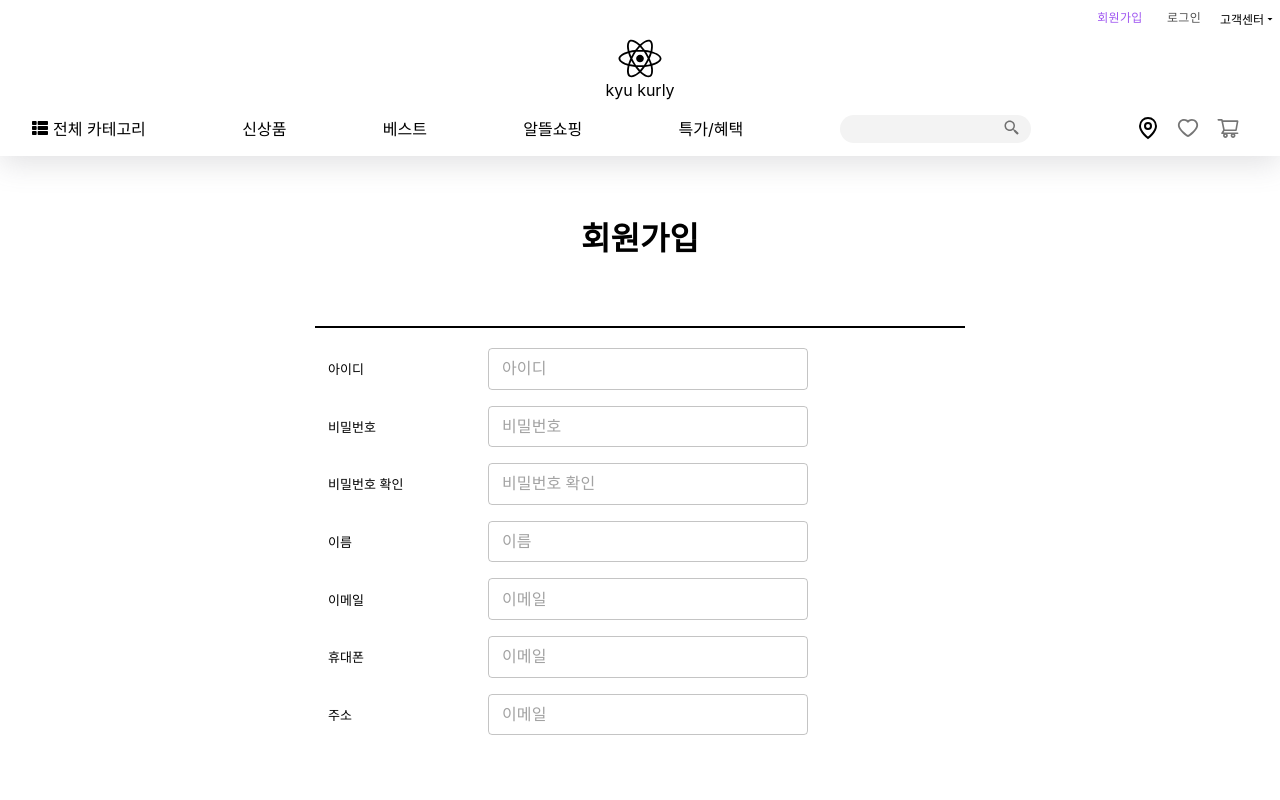
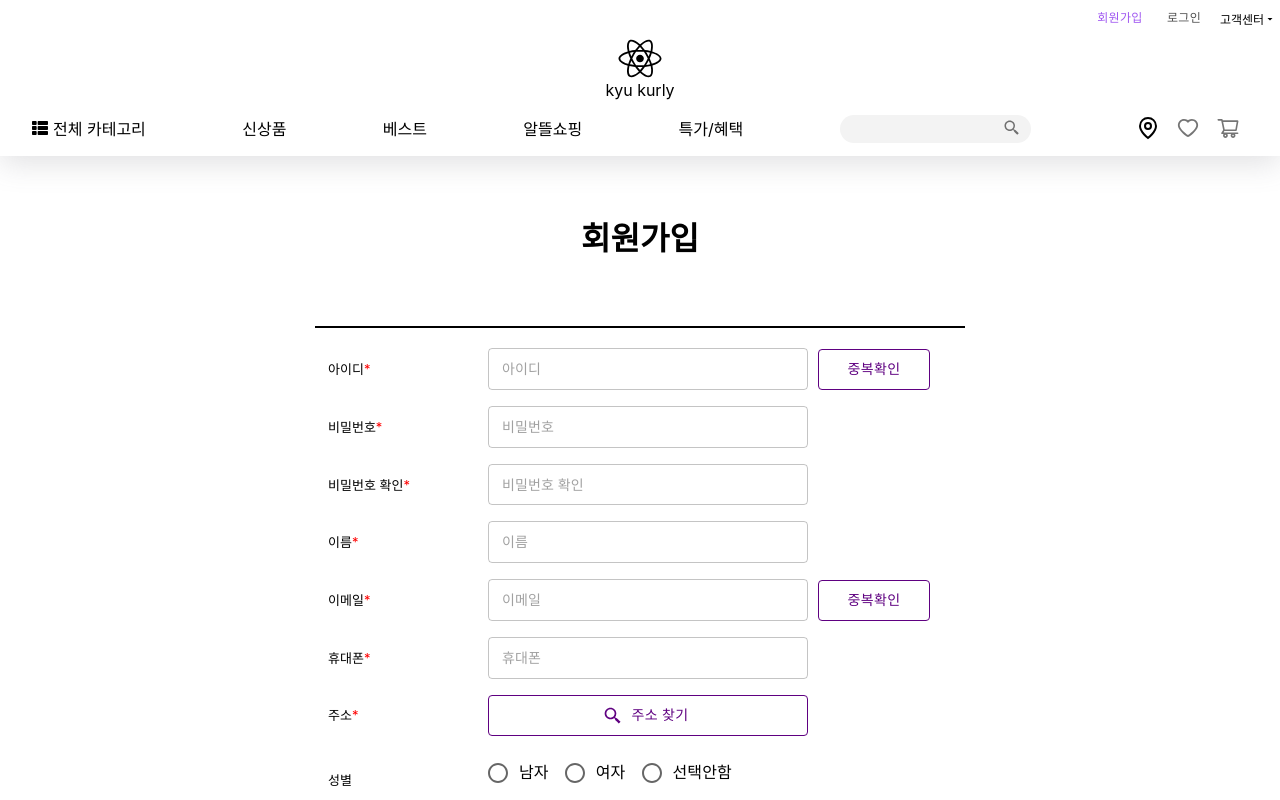
Before and after one commit to NeatKYU/react-kurly-demo, a React (Create React App) app: page /register in a window 1280 px wide. Shown: the top 800 px of the page. Built offline with nearby package versions, Linux system fonts and the light colour scheme.

Commit message:
회원가입 폼 완성 기능구현은 아직

```diff
--- a/package.json
+++ b/package.json
@@ -21,6 +21,7 @@
     "@types/styled-components": "^5.1.19",
     "prop-types": "^15.8.1",
     "react": "^17.0.2",
+    "react-daum-postcode": "^3.0.1",
     "react-dom": "^17.0.2",
     "react-hook-form": "^7.24.0",
     "react-icons": "^4.3.1",
--- a/src/components/header/Component.tsx
+++ b/src/components/header/Component.tsx
@@ -26,6 +26,8 @@ HeaderComponent.prototype = {
 const Container = styled.div`
 	width: 100%;
 	box-shadow: rgba(100, 100, 111, 0.2) 0px 7px 29px 0px;
+	background-color: #fff;
 	position: sticky;
 	top: -6.3rem;
+	z-index: 100;
 `
--- /dev/null
+++ b/src/components/modal/AddressModal.tsx
@@ -0,0 +1,52 @@
+import { useState } from 'react';
+import Modal from '@mui/material/Modal';
+import styled from 'styled-components';
+import Proptypes from 'prop-types';
+import SearchPost from 'react-daum-postcode';
+import { Box, Button } from '@mui/material';
+
+interface AddressModalProps {
+	isOpenModal: boolean;
+	handleCloseModal: any;
+}
+
+export const AddressModal = (props: AddressModalProps) => {
+
+	const { isOpenModal, handleCloseModal } = props;
+
+	const modalStyle = {
+		position: 'absolute' as 'absolute',
+		top: '50%',
+		left: '50%',
+		transform: 'translate(-50%, -50%)',
+		width: 'auto',
+		bgcolor: 'background.paper',
+		border: '2px solid #000',
+		boxShadow: 24,
+		pt: 2,
+		px: 4,
+		pb: 3,
+	};
+
+	const onComplete = () => {
+		//여기서 address input값 전역변수로 설정하면될듯
+		handleCloseModal();
+	}
+
+	return (
+		<>
+			<Modal
+				open={isOpenModal}
+			>
+				<Box sx={{ ...modalStyle }}>
+					<SearchPost onClose={handleCloseModal}/>
+					<Button sx={{float: 'right'}} variant='outlined' onClick={handleCloseModal}>취소</Button>
+        </Box>
+			</Modal>
+		</>
+	)
+}
+
+AddressModal.prototype = {
+
+}
--- a/src/components/register/Register.tsx
+++ b/src/components/register/Register.tsx
@@ -1,7 +1,15 @@
+import { useState } from 'react';
 import styled from 'styled-components';
 import Proptypes from 'prop-types';
 import { useForm, SubmitHandler } from 'react-hook-form';
+import { BiSearchAlt2 } from 'react-icons/bi';
 import Input from '@mui/material/OutlinedInput';
+import Button from '@mui/material/Button';
+import { AddressModal } from '@components/modal/AddressModal';
+import Radio from '@mui/material/Radio';
+import RadioGroup from '@mui/material/RadioGroup';
+import FormControlLabel from '@mui/material/FormControlLabel';
+import FormControl from '@mui/material/FormControl';
 
 interface IFormInput {
   userId: string;
@@ -29,8 +37,51 @@ export const Register = () => {
 		formState: { errors }
 	} = useForm<IFormInput>();
 
+	const [isOpenModal, setIsOpenModal] = useState(false);
+	const [address, setAddress] = useState('');
+
 	const onSubmit: SubmitHandler<IFormInput> = (data) => {
 		console.log('hi');
+	}
+
+	const handleOpenModal = () => {
+		setIsOpenModal(true)
+	}
+
+	const handleCloseModal = () => {
+		setIsOpenModal(false);
+	}
+
+	const onComplete = () => {
+	}
+
+	const inputSettings = {
+		width: '20rem',
+		height: '2.6rem',
+		fontSize: '14px'
+	}
+
+	const buttonSettings = {
+		width: '7rem',
+		height: '2.6rem',
+		marginLeft: '10px',
+		fontSize: '14px',
+		color: '#5f0081',
+		border: '1px solid #5f0081',
+		':hover': {
+			border: '1px solid #5f0081'
+		}
+	}
+
+	const searchButtonSettings = {
+		width: '20rem',
+		height: '2.6rem',
+		fontSize: '14px',
+		color: '#5f0081',
+		border: '1px solid #5f0081',
+		':hover': {
+			border: '1px solid #5f0081'
+		}
 	}
 
 	return (
@@ -39,34 +90,67 @@ export const Register = () => {
 			<div className='start-line'/>
 			<form onSubmit={handleSubmit(onSubmit)}>
 				<div className='content'>
-					<div className='label-title'>아이디</div>
-					<Input placeholder='아이디' sx={{width: '20rem', height: '2.6rem'}} margin='dense'/>
+					<div className='label-title'>아이디<span>*</span></div>
+					<Input placeholder='아이디' sx={{...inputSettings}} margin='dense'/>
+					<Button variant="outlined" sx={{...buttonSettings}}>중복확인</Button>
 				</div>
 				<div className='content'>
-					<div className='label-title'>비밀번호</div>
-					<Input placeholder='비밀번호' sx={{width: '20rem', height: '2.6rem'}} margin='dense'/>
+					<div className='label-title'>비밀번호<span>*</span></div>
+					<Input placeholder='비밀번호' sx={{...inputSettings}} margin='dense'/>
 				</div>
 				<div className='content'>
-					<div className='label-title'>비밀번호 확인</div>
-					<Input placeholder='비밀번호 확인' sx={{width: '20rem', height: '2.6rem'}} margin='dense'/>
+					<div className='label-title'>비밀번호 확인<span>*</span></div>
+					<Input placeholder='비밀번호 확인' sx={{...inputSettings}} margin='dense'/>
 				</div>
 				<div className='content'>
-					<div className='label-title'>이름</div>
-					<Input placeholder='이름' sx={{width: '20rem', height: '2.6rem'}} margin='dense'/>
+					<div className='label-title'>이름<span>*</span></div>
+					<Input placeholder='이름' sx={{...inputSettings}} margin='dense'/>
 				</div>
 				<div className='content'>
-					<div className='label-title'>이메일</div>
-					<Input placeholder='이메일' sx={{width: '20rem', height: '2.6rem'}} margin='dense'/>
+					<div className='label-title'>이메일<span>*</span></div>
+					<Input placeholder='이메일' sx={{...inputSettings}} margin='dense'/>
+					<Button variant="outlined" sx={{...buttonSettings}}>중복확인</Button>
 				</div>
 				<div className='content'>
-					<div className='label-title'>휴대폰</div>
-					<Input placeholder='이메일' sx={{width: '20rem', height: '2.6rem'}} margin='dense'/>
+					<div className='label-title'>휴대폰<span>*</span></div>
+					<Input placeholder='휴대폰' sx={{...inputSettings}} margin='dense'/>
 				</div>
 				<div className='content'>
-					<div className='label-title'>주소</div>
-					<Input placeholder='이메일' sx={{width: '20rem', height: '2.6rem'}} margin='dense'/>
+					<div className='label-title'>주소<span>*</span></div>
+					<Button
+						variant="outlined"
+						sx={{...searchButtonSettings}}
+						startIcon={<BiSearchAlt2/>}
+						onClick={handleOpenModal}
+					>
+						주소 찾기
+					</Button>
+				</div>
+				<div className='content'>
+					<div className='label-title'>성별</div>
+					<div className='radio-button'>
+						<RadioGroup row>
+							<FormControlLabel value="male" control={<Radio />} label="남자" />
+							<FormControlLabel value="female" control={<Radio />} label="여자" />
+							<FormControlLabel value="nothing" control={<Radio />} label="선택안함" />
+						</RadioGroup>
+					</div>
+				</div>
+				<div className='content'>
+					<div className='label-title'>생년월일</div>
+					<div className='birthday-input'>
+						<input type='text' placeholder='YYYY'/>
+						<div className='div-block'>/</div>
+						<input type='text' placeholder='MM'/>
+						<div className='div-block'>/</div>
+						<input type='text' placeholder='DD'/>
+					</div>
+				</div>
+				<div className='submit-button-wrapper'>
+					<input type='submit' className='submit-button' value='가입하기'/>
 				</div>
 			</form>
+			<AddressModal isOpenModal={isOpenModal} handleCloseModal={handleCloseModal}/>
 		</Container>
 	)
 }
@@ -110,6 +194,22 @@ const Container = styled.div`
 		max-width: 650px;
 		min-width: 624px;
 
+		.submit-button-wrapper {
+			display: flex;
+			justify-content: center;
+		}
+
+		.submit-button {
+			width: 15rem;
+			height: 3rem;
+			background-color: #5f0081;
+			color: #fff;
+			border: none;
+			border-radius: 2px;
+			cursor: pointer;
+			font-weight: bold;
+		}
+
 		.content {
 			margin-bottom: 1rem;
 		}
@@ -118,6 +218,47 @@ const Container = styled.div`
 			width: 10rem;
 			display: inline-block;
 			font-size: 13px;
+
+			span {
+				color: red;
+			}
+		}
+
+		.radio-button {
+			width: 20rem;
+			display: inline-block;
+
+		}
+
+		.birthday-input {
+			width: 20rem;
+			border: 1px solid lightgray;
+			border-radius: 3px;
+			height: 2.4rem;
+			display: inline-flex;
+			align-items: center;
+			justify-content: center;
+
+			.div-block {
+				width: 10px;
+				height: 100%;
+				display: flex;
+				align-items: center;
+				justify-content: center;
+				color: lightgray;
+			}
+
+			input {
+				border: none;
+				width: 5rem;
+				text-align: center;
+				height: 2rem;
+
+				&:focus {
+					outline: none;
+				}
+			}
+
 		}
 	}
 
```
Also changed, not shown: 2 other files (tests, documents, lock files or other folders).
